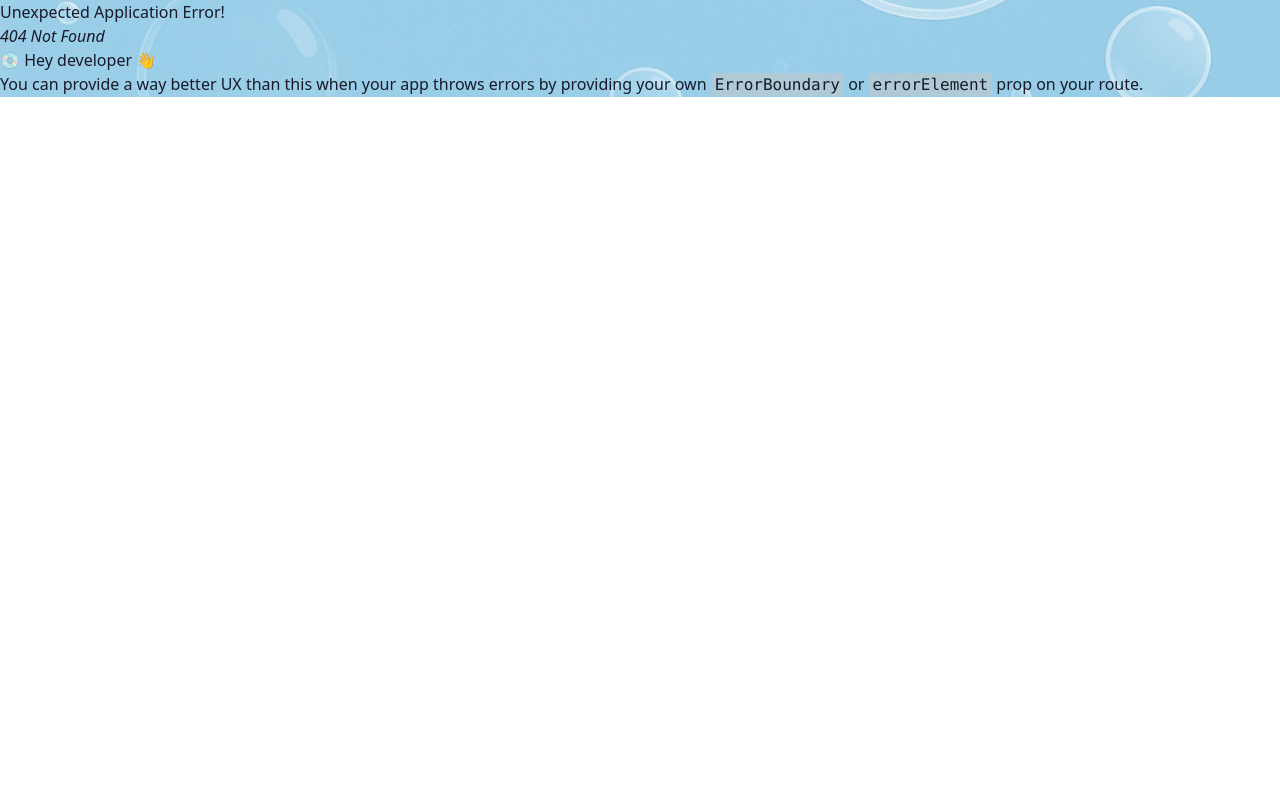
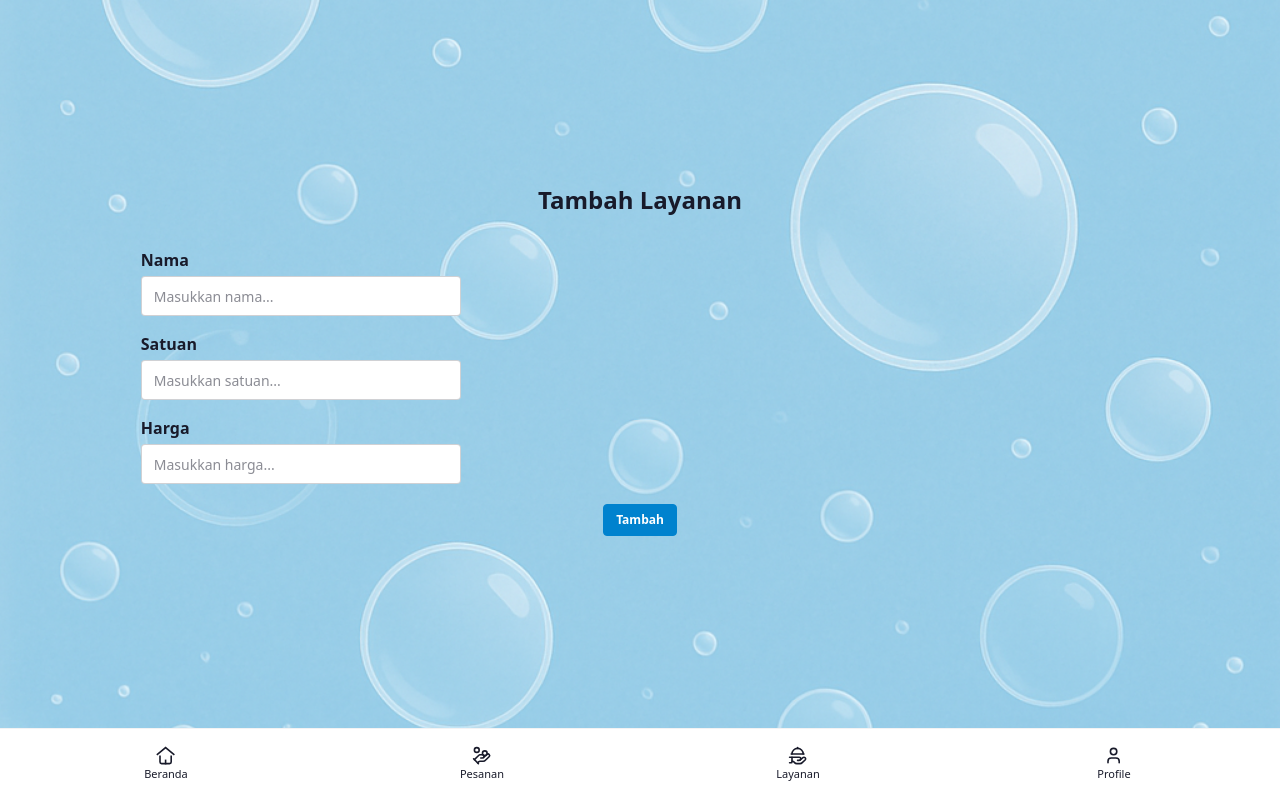
Before and after one commit to wirawanmahardika/laundry-frontend, a React (Vite) app: page /layanan/tambah in a window 1280 px wide. Before the commit this address had no page. Built offline with nearby package versions, Linux system fonts and the light colour scheme.

Commit message:
feat: page tambah layanan

```diff
--- a/src/App.tsx
+++ b/src/App.tsx
@@ -10,7 +10,8 @@ import {
   Route,
   RouterProvider
 } from "react-router-dom";
-import Layanan from "./pages/Layanan";
+import Layanan from "./pages/layanan/Layanan";
+import TambahLayanan from "./pages/layanan/TambahLayanan";
 
 // const router = createHashRouter(
 const router = createBrowserRouter(
@@ -21,7 +22,9 @@ const router = createBrowserRouter(
         <Route index element={<Home />} />
         <Route path="pesanan" element={<Pesanan />} />
         <Route path="profil" element={<Profil />} />
+
         <Route path="layanan" element={<Layanan />} />
+        <Route path="layanan/tambah" element={<TambahLayanan />} />
       </Route>
     </>
   )
--- a/src/pages/Layanan.tsx
+++ b/src/pages/layanan/Layanan.tsx
@@ -1,14 +1,15 @@
 import dayjs from "dayjs";
-import layananIcon from "../assets/img/layanan.png"
+import layananIcon from "../../assets/img/layanan.png"
 import { IoAdd } from "react-icons/io5";
+import { NavLink } from "react-router-dom";
 
 export default function Layanan() {
     return <div className="container mx-auto max-w-4xl px-2 text-xs flex flex-col gap-y-3">
         <div className="flex justify-between">
             <h2 className="font-bold text-xl">Layanan</h2>
-            <button className="btn btn-sm bg-white">
+            <NavLink to={"/layanan/tambah"} className="btn btn-sm bg-white">
                 <IoAdd size={16} />
-            </button>
+            </NavLink>
         </div>
 
         <Filter />
--- /dev/null
+++ b/src/pages/layanan/TambahLayanan.tsx
@@ -0,0 +1,20 @@
+export default function TambahLayanan() {
+    return <div className="flex items-center justify-center h-full">
+        <form className="flex flex-col items-center gap-y-2 w-full">
+            <h2 className="font-bold text-2xl mb-4">Tambah Layanan</h2>
+            <div className="flex flex-col gap-y-1 w-4/5 mt-2">
+                <label className="font-semibold">Nama</label>
+                <input type="text" className="input" placeholder="Masukkan nama..." />
+            </div>
+            <div className="flex flex-col gap-y-1 w-4/5 mt-2">
+                <label className="font-semibold">Satuan</label>
+                <input type="text" className="input" placeholder="Masukkan satuan..." />
+            </div>
+            <div className="flex flex-col gap-y-1 w-4/5 mt-2">
+                <label className="font-semibold">Harga</label>
+                <input type="text" className="input" placeholder="Masukkan harga..." />
+            </div>
+            <button className="btn btn-primary btn-sm mt-3">Tambah</button>
+        </form>
+    </div>
+}
```
